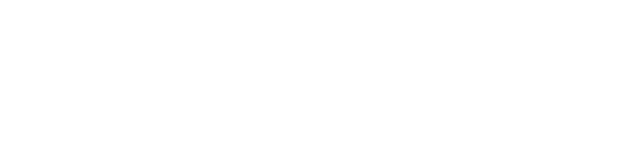
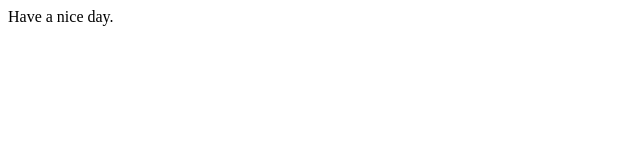
Before and after one commit to Siddhida/Assignments, a plain HTML site: page index.html in a window 1280 px wide. Shown: the whole page, without its empty margins (0-640 px from the left). Drawn offline with Linux system fonts and the light colour scheme.

Commit message:
Skipped staging area and fixed<

```diff
--- a/index.html
+++ b/index.html
@@ -3,6 +3,6 @@
 <title> My First Page </title>
     </head>
     <body>
-
+       Have a nice day.
     </body>
     </html>
```
